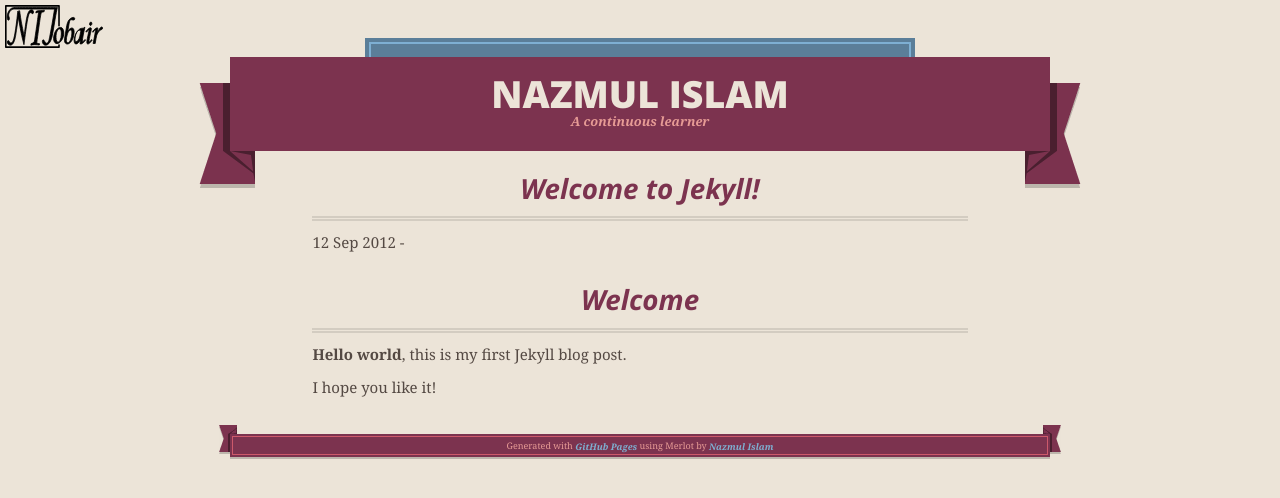
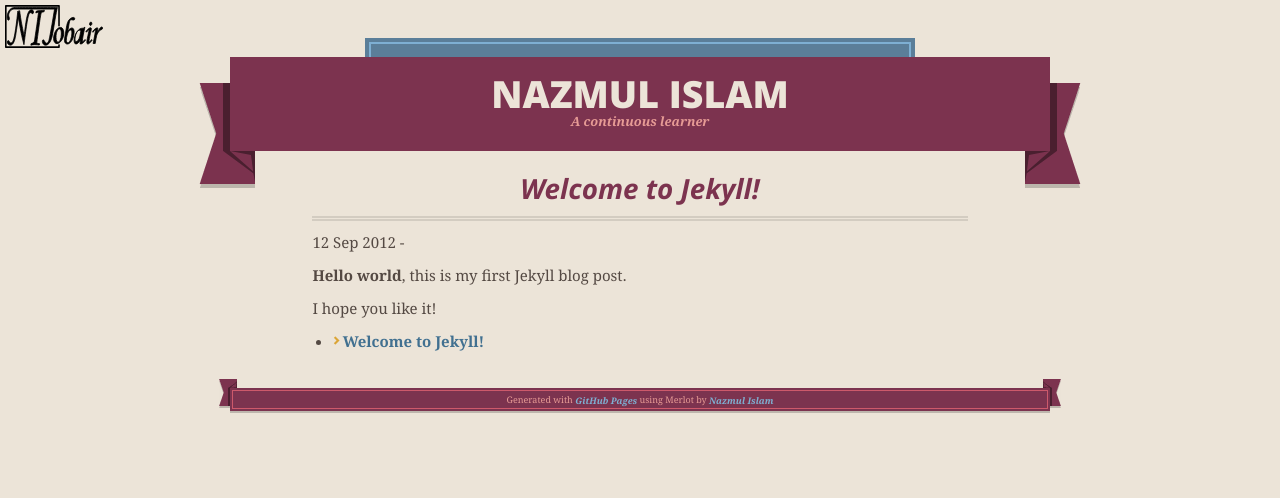
Before and after one commit to NIJ69/nij69.github.io, a Jekyll site: the page built from _posts/2012-09-12-how-to-write-a-blog.md, in a window 1280 px wide. Shown: the top 498 px of the page. Built offline with Jekyll 4.4.1, drawn with Linux system fonts in a browser that asks for light colours.

Commit message:
Configuring posts

```diff
--- a/_layouts/post.html
+++ b/_layouts/post.html
@@ -5,3 +5,11 @@ layout: default
 <p>{{ page.date | date_to_string }} - {{ page.author }}</p>
 
 {{ content }}
+
+<ul>
+    {% for post in site.posts %}
+    <li>
+        <a href="{{ post.url }}">{{ post.title }}</a>
+    </li>
+    {% endfor %}
+</ul>
```
Also changed, not shown: _posts/2012-09-12-how-to-write-a-blog.md (+0 -2 lines).
